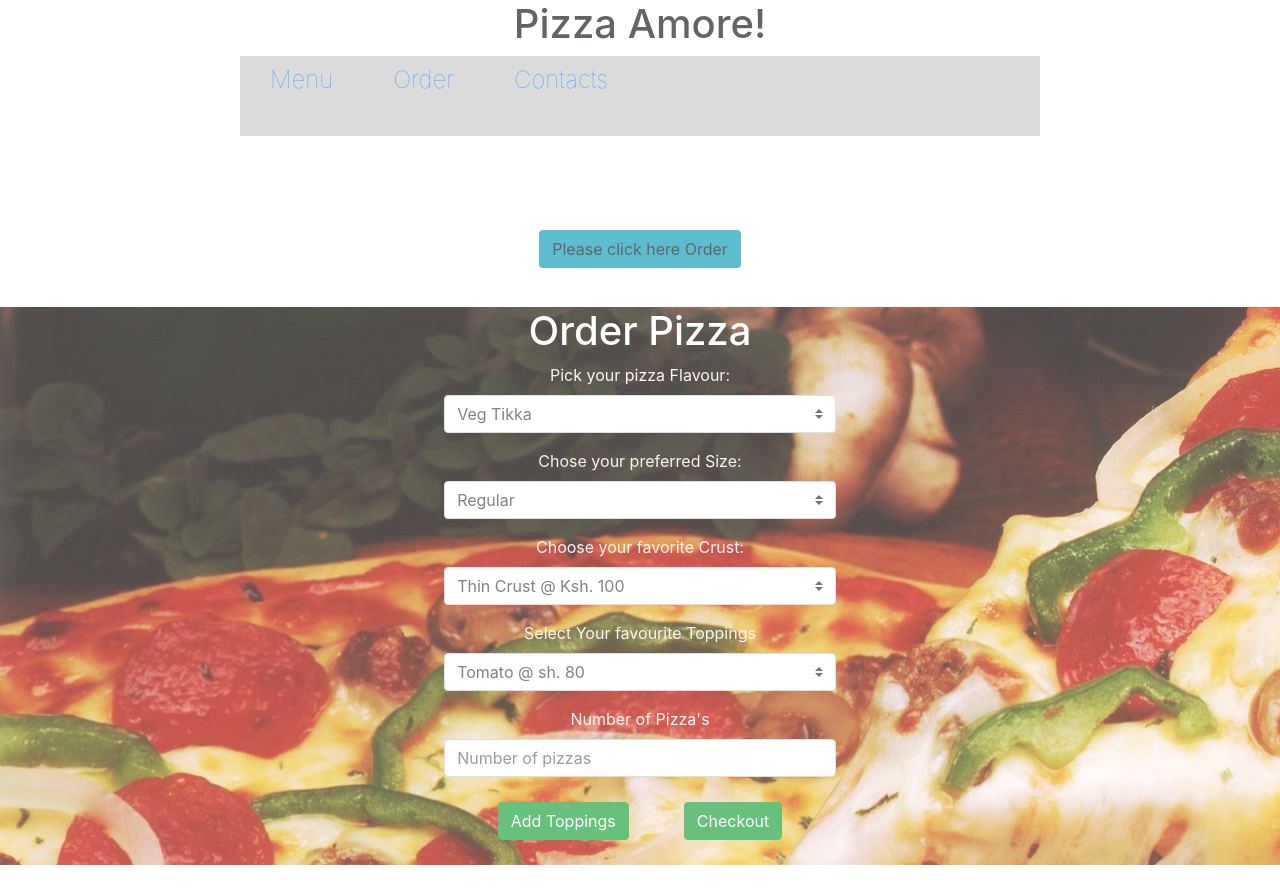
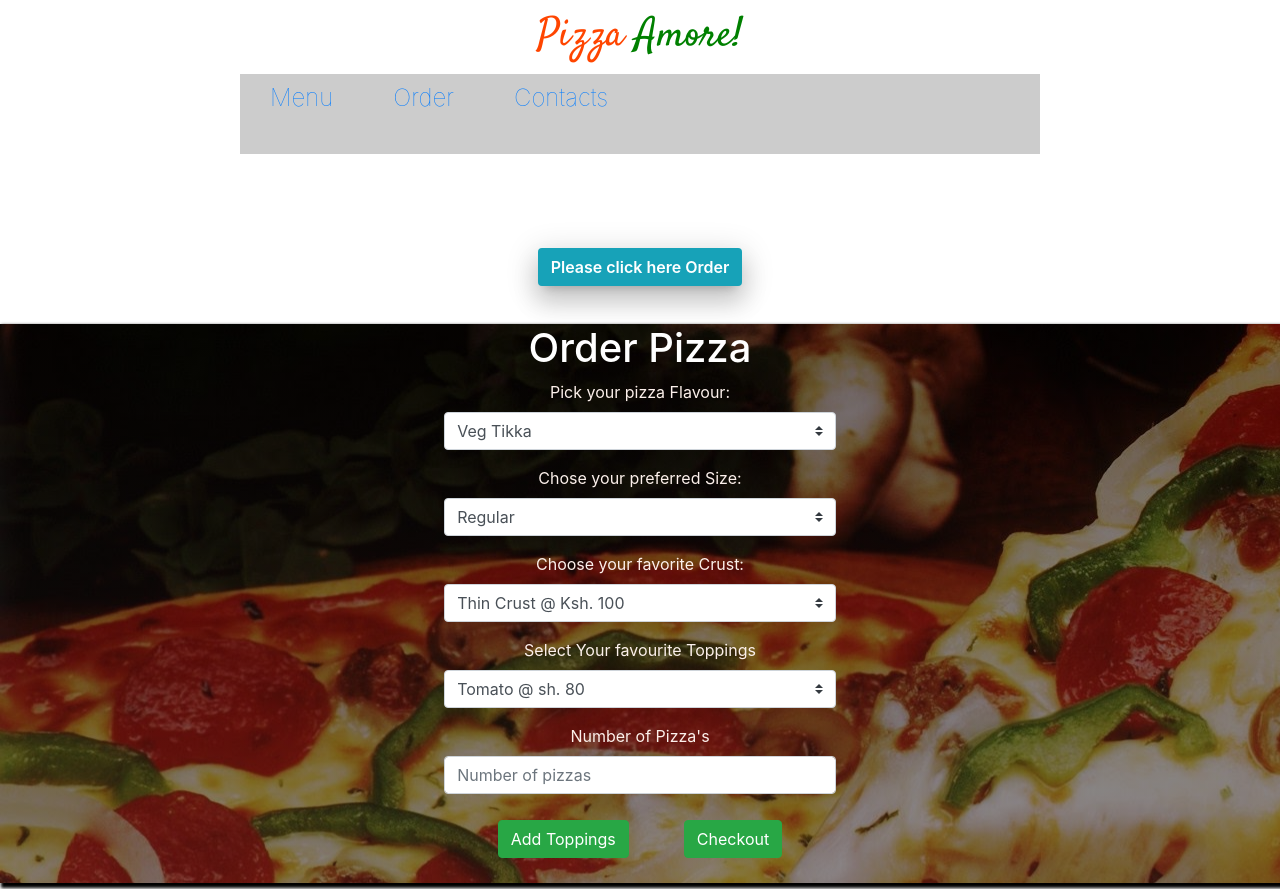
Before and after one commit to monicaoyugi/Pizza-App, a plain HTML site: page index.html in a window 1280 px wide. Shown: the top 889 px of the page. Drawn offline with Linux system fonts and the light colour scheme.

```diff
--- a/css/styles.css
+++ b/css/styles.css
@@ -1,83 +1,97 @@
-body{
-
+body {
   height: 100vh;
   width: 100%;
-    opacity: 0.7;
   background-repeat: no-repeat;
+  overflow-x: hidden;
 }
-
 
 /* Nav */
 
-
-  .wrapper{
+.wrapper {
   text-align: center;
 }
-  .nav{
+.nav {
   height: 80px;
 }
 
-  .logo{
-
+.logo {
+  margin: 1%;
+  color: orangered;
+  font-family: "Satisfy", cursive;
 }
 
-  ul{
+.am {
+  color: green;
+}
+
+ul {
   margin: 5px auto;
   width: 800px;
   list-style: none;
   background: rgba(0, 0, 0, 0.2);
-
 }
-  li{
+li {
   margin-top: 6px;
   display: inline-block;
   text-decoration: none;
 }
 
-
-  li a{
+li a {
   text-decoration: none;
   /* color: #fff; */
   font-weight: lighter;
   font-size: 24px;
   transition: 1s;
   padding: 25px 30px;
+}
 
+li a:hover {
+  transition: 1s;
+  background: rgba(255, 255, 255, 0.7);
+  color: orangered;
+}
+
+.orders {
+  background-image: linear-gradient(rgba(0, 0, 0, 0.52), rgba(24, 22, 22, 0.507)), url("../img/pizza.jpg");
+  background-attachment: fixed;
+  background-repeat: no-repeat;
+  box-shadow: 3px 3px 3px 2px black;
 
 }
 
-  li a:hover{
-    transition: 1s;
-    background: rgba(255, 255, 255, 0.7);
-    color: orangered;
-
+label {
+  color: #fcf0eb;
 }
 
-
-.orders{
-  background-image: url('../img/pizza.jpg');
-  background-repeat: no-repeat;
-
+button {
+  margin: 3%;
 }
 
-
-label{
-    color:#fcf0eb;
+.bg-info {
+  color: #fff;
+  font-weight: 600;
+  transition: 0.5s all ease;
+  -webkit-box-shadow: 0 16px 24px 2px rgba(0, 0, 0, 0.14),
+    0 6px 30px 5px rgba(0, 0, 0, 0.12), 0 8px 10px -7px rgba(0, 0, 0, 0.2);
+  box-shadow: 0 16px 24px 2px rgba(0, 0, 0, 0.14),
+    0 6px 30px 5px rgba(0, 0, 0, 0.12), 0 8px 10px -7px rgba(0, 0, 0, 0.2);
 }
-
-button{
-    margin: 3%;
+.bg-info:hover {
+  box-shadow: none;
 }
 
 /* contacts */
 
 .contact-overlay {
-  background-image: url('../img/pizza.jpg');
+  background-image: url("../img/pizza.jpg");
   background-repeat: no-repeat;
   background-size: cover;
 }
 
-/* .contact-overlay {
-  height: inherit;
-  background-color: rgba(0, 0, 0, 0.7);
-} */
+footer {
+  text-align: center;
+  font-size: 10px;
+  font-weight: bolder;
+  font-style: italic;
+  margin: 2%;
+}
```
Lines whose indentation alone changed are shown as unchanged.
